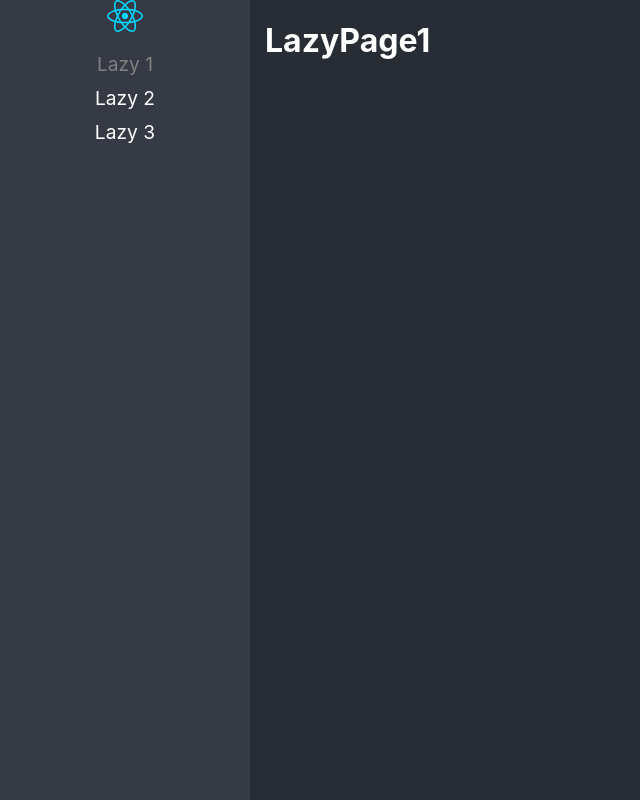
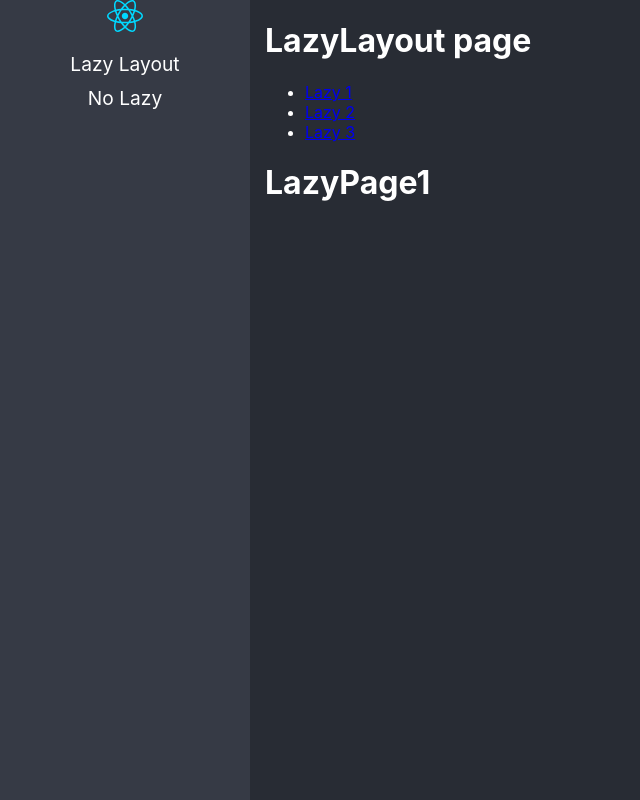
Before and after one commit to OscarAristizabalDev/ReactPROApp, a React (Vite) app: page /lazyload/lazy1 in a window 1280 px wide. Before the commit this address led to /lazy1. Shown: the whole page, without its empty margins (0-640 px from the left). Built offline with nearby package versions, Linux system fonts and the light colour scheme.

Commit message:
Implementation to work with nested lazy loading routes

```diff
--- /dev/null
+++ b/src/01-lazyload/layout/LazyLayout.tsx
@@ -0,0 +1,34 @@
+import { NavLink, Navigate, Route, Routes } from "react-router-dom";
+import { LazyPage1, LazyPage2, LazyPage3 } from "../pages";
+
+export const LazyLayout = () => {
+    return (
+        <div>
+            <h1>LazyLayout page</h1>
+
+            {/* To work with nested lazy loading routes, the routes must be define in this layout */}
+
+            <ul>
+                <li>
+                    <NavLink to="lazy1">Lazy 1</NavLink>
+                </li>
+                <li>
+                    <NavLink to="lazy2">Lazy 2</NavLink>
+                </li>
+                <li>
+                    <NavLink to="lazy3">Lazy 3</NavLink>
+                </li>
+            </ul>
+
+            <Routes>
+                <Route path="lazy1" element={<LazyPage1 />} />
+                <Route path="lazy2" element={<LazyPage2 />} />
+                <Route path="lazy3" element={<LazyPage3 />} />
+
+                <Route path="*" element={<Navigate to="lazy1" replace />} />
+            </Routes>
+        </div>
+    )
+}
+
+export default LazyLayout;
--- /dev/null
+++ b/src/01-lazyload/pages/NoLazy.tsx
@@ -0,0 +1,8 @@
+
+export const NoLazy = () => {
+    return (
+        <div>
+            <h1>No Lazy Loading</h1>
+        </div>
+    )
+}
--- a/src/01-lazyload/pages/index.ts
+++ b/src/01-lazyload/pages/index.ts
@@ -1,3 +1,4 @@
 export { LazyPage1 } from "./LazyPage1";
 export { LazyPage2 } from "./LazyPage2";
 export { LazyPage3 } from "./LazyPage3";
+export { NoLazy } from "./NoLazy";
--- a/src/routes/routes.ts
+++ b/src/routes/routes.ts
@@ -1,5 +1,5 @@
 import { LazyExoticComponent, lazy } from "react";
-import { LazyPage1, LazyPage2, LazyPage3 } from "../01-lazyload/pages";
+import { NoLazy } from "../01-lazyload/pages";
 
 type JSXComponent = () => JSX.Element
 
@@ -10,27 +10,20 @@
     name: string
 }
 
-const lazy1 = lazy(() => import("../01-lazyload/pages/LazyPage1"));
-const lazy2 = lazy(() => import("../01-lazyload/pages/LazyPage2"));
-const lazy3 = lazy(() => import("../01-lazyload/pages/LazyPage3"));
+const lazyLayout = lazy(() => import("../01-lazyload/layout/LazyLayout"));
 
 export const routes: Route[] = [
     {
-        to: "/lazy1",
-        path: "lazy1",
-        Component: lazy1,
-        name: "Lazy 1"
+        /** this configuration allows to work with nested lazy loading routes */
+        to: "/lazyload/",
+        path: "/lazyload/*",
+        Component: lazyLayout,
+        name: "Lazy Layout"
     },
     {
-        to: "/lazy2",
-        path: "lazy2",
-        Component: lazy2,
-        name: "Lazy 2"
+        to: "/no-lazy",
+        path: "no-lazy",
+        Component: NoLazy,
+        name: "No Lazy"
     },
-    {
-        to: "/lazy3",
-        path: "lazy3",
-        Component: LazyPage3,
-        name: "Lazy 3"
-    }
 ]
```
